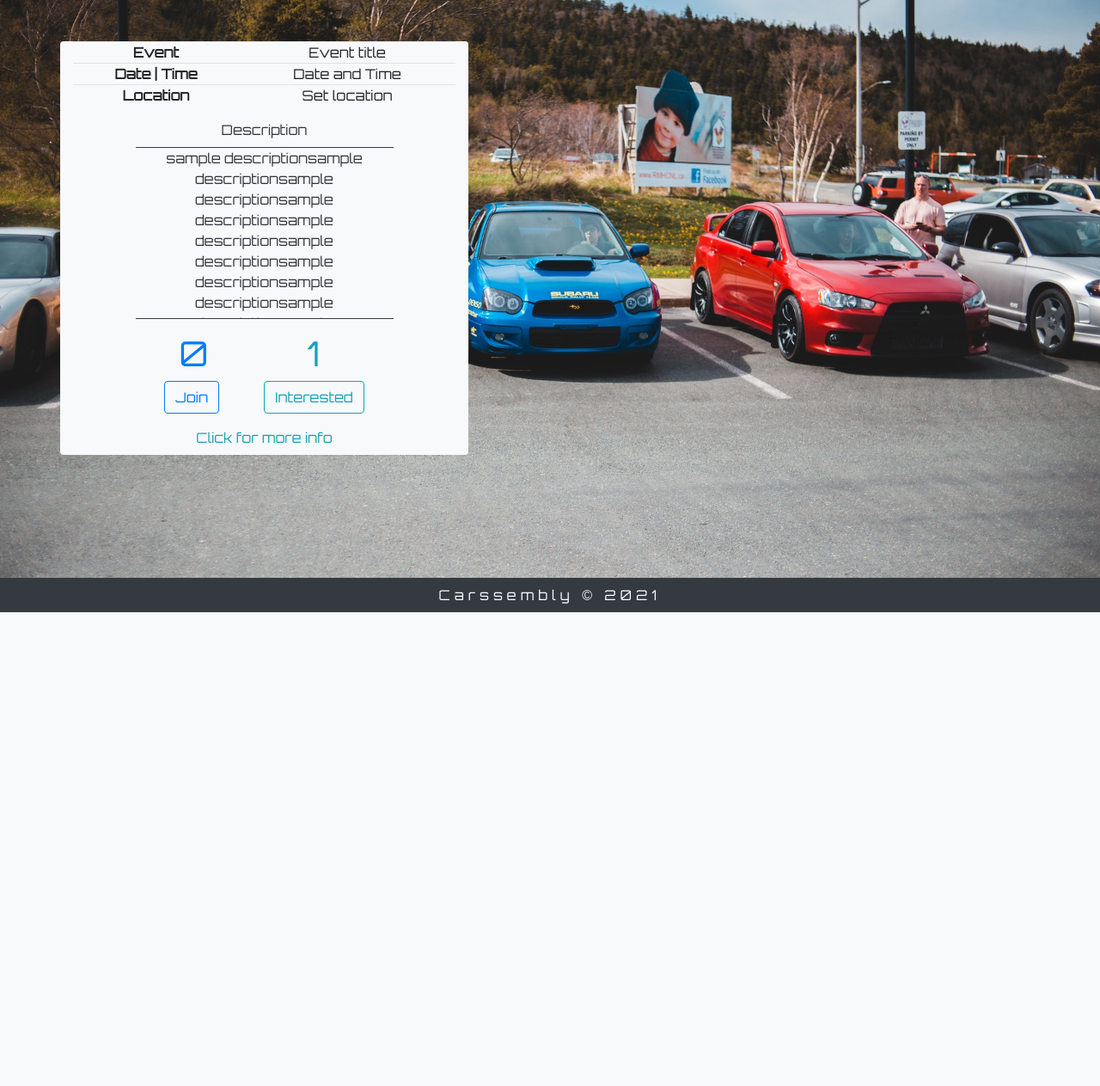
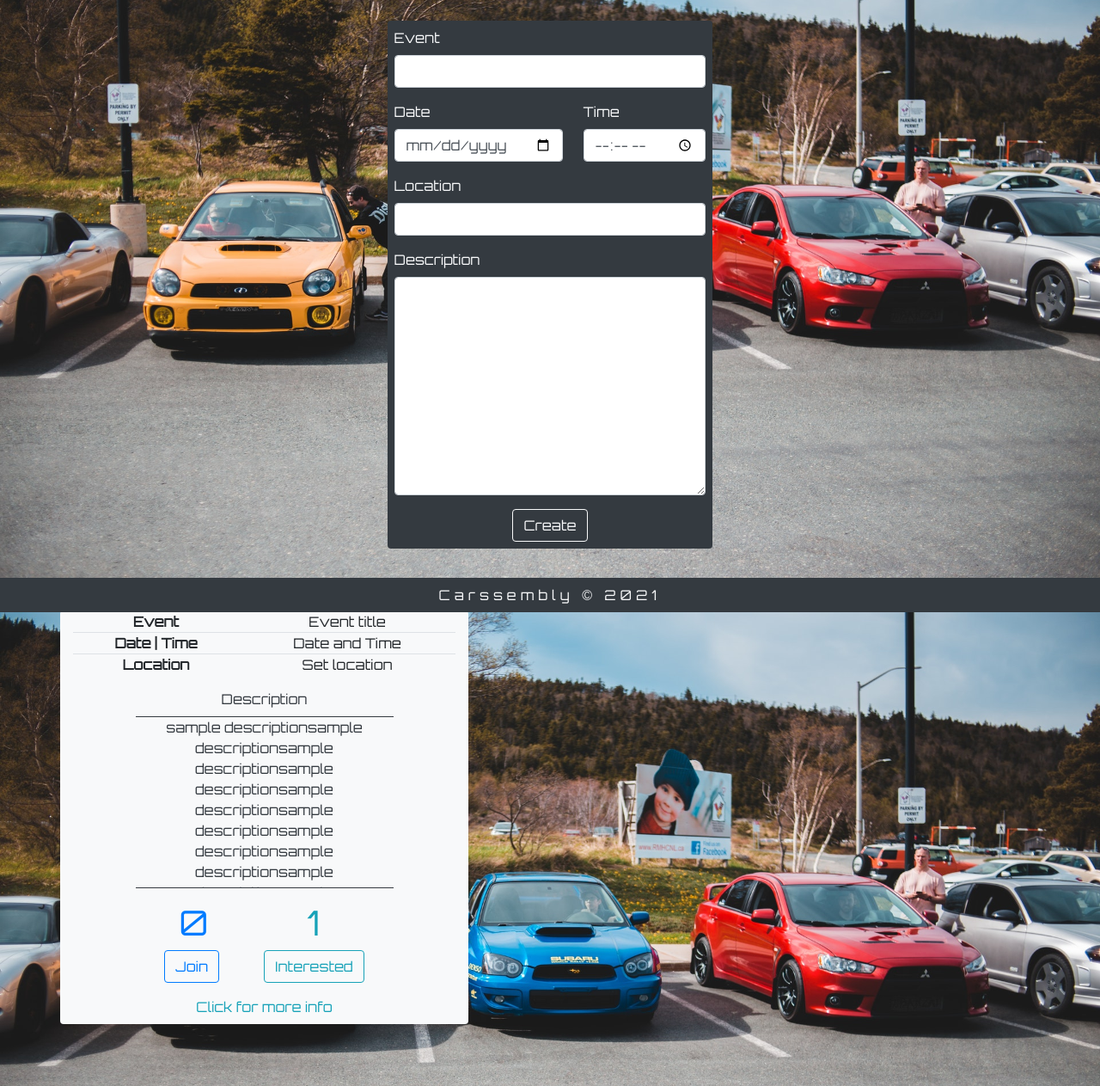
Before and after one commit to James-Ryan-Dulay/carssembly, a Django app: template carssembly_app/templates/mainboard.html in a window 1280 px wide. Shown: the part 88-1351 px from the top of the page at 86% size. Before the commit the page ends 800 px from the top, so only its background shows below. Run offline with Django 3.2, Linux system fonts and the light colour scheme; the template is opened without the code that fills it, so the values that code supplies are empty.

Commit message:
creating an event

```diff
--- a/carssembly_app/templates/mainboard.html
+++ b/carssembly_app/templates/mainboard.html
@@ -8,6 +8,40 @@
         <a href="/logout" class="text-danger mr-3">Logout</a>
     </nav>
     <div class="container">
+        <div class="row">
+            <div class="col">
+                <div class="d-flex text-light justify-content-center">
+                    <form action="" class="bg-dark p-2 rounded m-4" method="POST">
+                        {% csrf_token %}
+                        <div class="form-group">
+                            <label for="eventTitle">Event</label>
+                            <input type="text" class="form-control">
+                        </div>
+                        <div class="d-flex justify-content-center">
+                            <div class="form-group mr-4">
+                                <label for="date">Date</label>
+                                <input type="date" class="form-control">
+                            </div>
+                            <div class="form-group">
+                                <label for="time">Time</label>
+                                <input type="time" class="form-control">
+                            </div>
+                        </div>
+                        <div class="form-group">
+                            <label for="location">Location</label>
+                            <input type="text" class="form-control">
+                        </div>
+                        <div class="form-group">
+                            <label for="location">Description</label>
+                            <textarea name="location" cols="30" rows="10" class="form-control"></textarea>
+                        </div>
+                        <div class="d-flex justify-content-center">
+                            <button class="btn text-light border-light" type="submit">Create</button>
+                        </div>
+                    </form>
+                </div>
+            </div>
+        </div>
         <div class="row mt-5 d-flex justify-content-between">
             <div class="col-xl-5 col-lg-12 col-md-12 bg-light text-dark mb-5 rounded">
                 <div class="d-flex flex-column justify-content-center align-items-center text-wrap">
```
